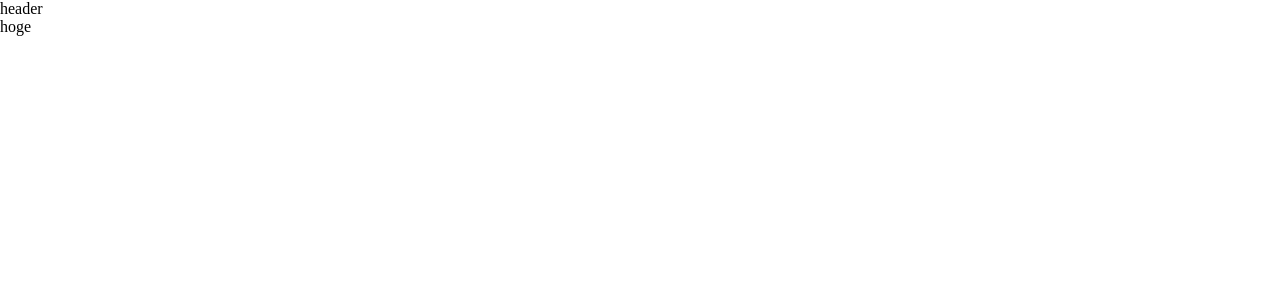
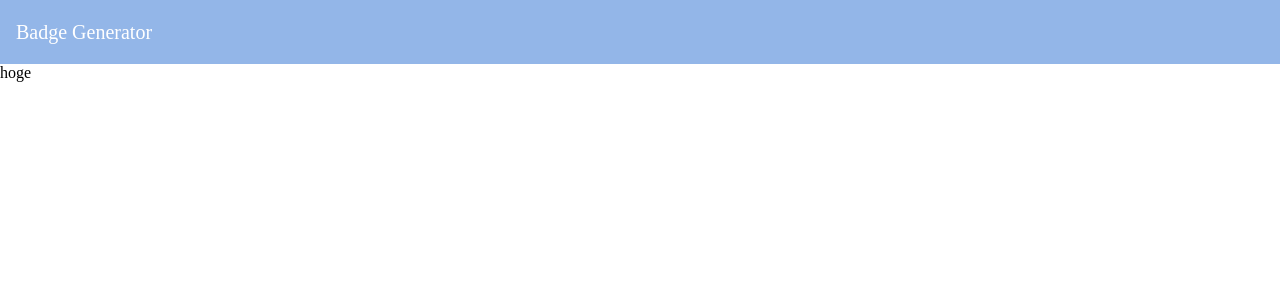
Before and after one commit to kyoruni/badge-generator, a Vue app: page / in a window 1280 px wide. Shown: the top 300 px of the page. Built offline with nearby package versions, Linux system fonts and the light colour scheme.

Commit message:
:wrench: ヘッダー作成

```diff
--- a/src/components/HeaderMenu.vue
+++ b/src/components/HeaderMenu.vue
@@ -1,5 +1,17 @@
 <template>
-  <div class="header-menu">
-    header
-  </div>
+  <v-app-bar dark flat :color="mainColor">
+    <v-toolbar-title>
+      Badge Generator
+    </v-toolbar-title>
+  </v-app-bar>
 </template>
+
+<script>
+export default {
+  computed: {
+    mainColor () {
+      return '#93b6e8'
+    }
+  }
+}
+</script>
```
